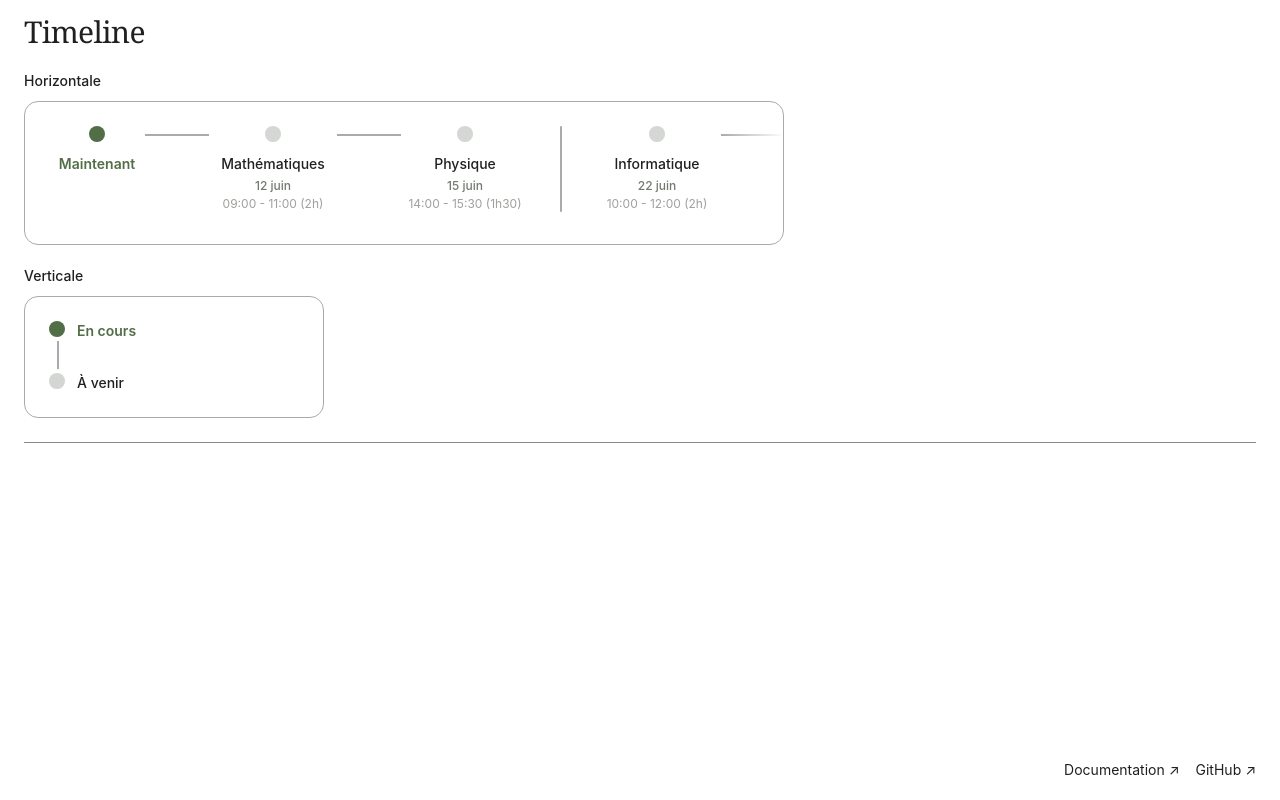
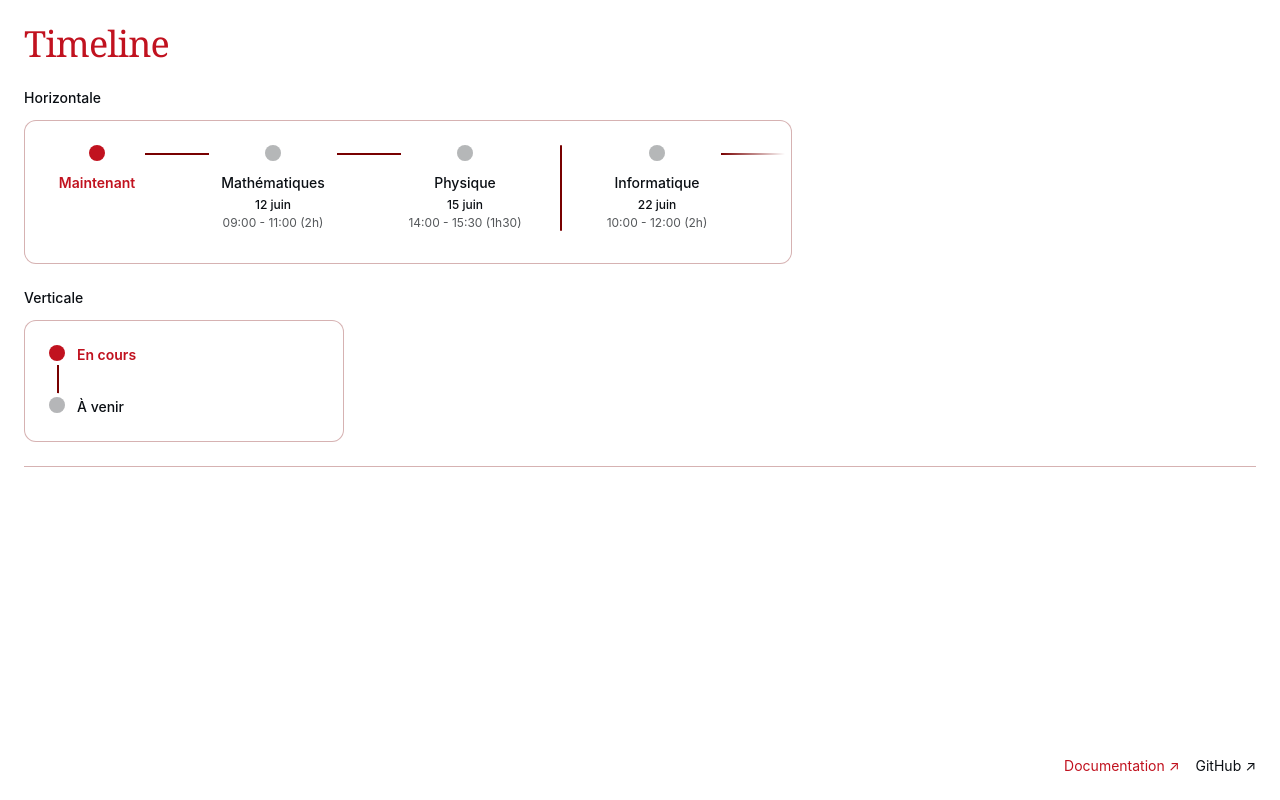
Before and after one commit to FRFlo/common-ui, a SvelteKit app: page / in a window 1280 px wide. Built offline with nearby package versions, Linux system fonts and the light colour scheme.

Commit message:
feat(ui): recréer la mise en page du catalogue
- Appliquer une palette adaptée aux modes clair et sombre
- Ajouter des vérifications de contraste du texte

```diff
--- a/src/routes/+page.svelte
+++ b/src/routes/+page.svelte
@@ -7,11 +7,14 @@
 	<meta name="description" content="Une collection de composants Svelte pour vos projets." />
 </svelte:head>
 
-<main class="catalogue" aria-label="Collection de composants">
-	<section class="component" aria-labelledby="timeline-title">
-		<h1 id="timeline-title">Timeline</h1>
-		<h2>Horizontale</h2>
-		<div class="preview">
+<main
+	class="flex min-h-screen flex-col bg-background px-6 pb-6 text-foreground scheme-light [--surface:white] [--ink:var(--color-ink)] [--accent:var(--color-crimson)] [--outline:var(--color-burgundy)] [--muted:var(--color-ink)] dark:scheme-dark dark:[--surface:var(--color-ink)] dark:[--ink:var(--color-gold-light)] dark:[--accent:var(--color-gold)] dark:[--outline:var(--color-gold)] dark:[--muted:var(--color-gold-light)]"
+	aria-label="Collection de composants"
+>
+	<section class="border-b border-border/30 py-6" aria-labelledby="timeline-title">
+		<h1 id="timeline-title" class="font-serif text-3xl tracking-tight text-primary sm:text-4xl">Timeline</h1>
+		<h2 class="mt-6 mb-3 text-sm font-medium">Horizontale</h2>
+		<div class="w-full max-w-3xl overflow-hidden rounded-xl border border-border/30 bg-background">
 			<Timeline.Root aria-label="Prochains examens">
 				<Timeline.Item class="w-24"><Timeline.Indicator active aria-hidden="true" /><Timeline.Content><Timeline.Title active>Maintenant</Timeline.Title></Timeline.Content></Timeline.Item>
 				<Timeline.Connector />
@@ -24,8 +27,8 @@
 			</Timeline.Root>
 		</div>
 
-		<h2>Verticale</h2>
-		<div class="preview vertical-preview">
+		<h2 class="mt-6 mb-3 text-sm font-medium">Verticale</h2>
+		<div class="w-full max-w-xs overflow-hidden rounded-xl border border-border/30 bg-background">
 			<Timeline.Root orientation="vertical" aria-label="Étapes du projet">
 				<Timeline.Item><Timeline.Indicator active aria-hidden="true" /><Timeline.Content><Timeline.Title active>En cours</Timeline.Title></Timeline.Content></Timeline.Item>
 				<Timeline.Connector />
@@ -34,8 +37,8 @@
 		</div>
 	</section>
 
-	<footer class="footer" aria-label="Liens utiles">
-		<a href="https://github.com/FRFlo/common-ui#timeline">Documentation <span aria-hidden="true">↗</span></a>
-		<a href="https://github.com/FRFlo/common-ui">GitHub <span aria-hidden="true">↗</span></a>
+	<footer class="mt-auto flex flex-wrap items-center justify-end gap-4 pt-6 text-sm" aria-label="Liens utiles">
+		<a class="text-primary hover:underline focus-visible:outline-2 focus-visible:outline-offset-4 focus-visible:outline-primary" href="https://github.com/FRFlo/common-ui#timeline">Documentation <span aria-hidden="true">↗</span></a>
+		<a class="hover:text-primary hover:underline focus-visible:outline-2 focus-visible:outline-offset-4 focus-visible:outline-primary" href="https://github.com/FRFlo/common-ui">GitHub <span aria-hidden="true">↗</span></a>
 	</footer>
 </main>
--- a/src/routes/layout.css
+++ b/src/routes/layout.css
@@ -1,109 +1,17 @@
 @import "tailwindcss";
 
-:root {
-	font-family: Inter, ui-sans-serif, system-ui, sans-serif;
-	color: var(--page-foreground);
-	background: var(--page-background);
-	color-scheme: light;
-	--page-background: #fff;
-	--page-foreground: #202020;
-	--preview-border: #aaa;
-	--divider: #888;
-	--timeline-primary: #526e47;
-	--timeline-muted: #727970;
-	font-synthesis: none;
-}
-
-@media (prefers-color-scheme: dark) {
-	:root {
-		color-scheme: dark;
-		--page-background: #181a18;
-		--page-foreground: #eee;
-		--preview-border: #555b55;
-		--divider: #555b55;
-		--timeline-primary: #a8c99a;
-		--timeline-muted: #b2bcb0;
-	}
-}
-
-
-* {
-	box-sizing: border-box;
-}
-
-body {
-	margin: 0;
-}
-
-.catalogue {
-	min-height: 100vh;
-	padding: 0 24px 20px;
-	display: flex;
-	flex-direction: column;
-}
-
-.component {
-	padding: 14px 0 24px;
-	border-bottom: 1px solid var(--divider);
-}
-
-.component h1 {
-	margin: 0 0 14px;
-	font-family: Georgia, "Times New Roman", serif;
-	font-size: clamp(24px, 3vw, 30px);
-	font-weight: 400;
-	letter-spacing: -0.025em;
-	line-height: 1.2;
-}
-
-.component h2 {
-	margin: 20px 0 10px;
-	font-size: 14px;
-	font-weight: 500;
-}
-
-.preview {
-	width: min(100%, 760px);
-	overflow: hidden;
-	border: 1px solid var(--preview-border);
-	border-radius: 14px;
-	background: var(--page-background);
-}
-
-.vertical-preview {
-	width: min(100%, 300px);
-}
-
-.footer {
-	display: flex;
-	align-self: flex-end;
-	gap: 16px;
-	align-items: center;
-	flex-wrap: wrap;
-	justify-content: flex-end;
-	margin-top: auto;
-	padding: 24px 0 0;
-}
-
-.footer a {
-	color: inherit;
-	font-size: 14px;
-	text-decoration: none;
-}
-
-.footer a:hover {
-	text-decoration: underline;
-}
-
-.footer a:focus-visible {
-	outline: 2px solid #68845d;
-	outline-offset: 4px;
+@theme {
+	--color-crimson: #c1121f;
+	--color-burgundy: #780000;
+	--color-gold: #d4af37;
+	--color-gold-light: #f6d365;
+	--color-ink: #0b0f14;
 }
 
 @theme inline {
-	--color-background: var(--page-background);
-	--color-foreground: var(--page-foreground);
-	--color-primary: var(--timeline-primary);
-	--color-border: var(--preview-border);
-	--color-muted-foreground: var(--timeline-muted);
+	--color-background: var(--surface);
+	--color-foreground: var(--ink);
+	--color-primary: var(--accent);
+	--color-border: var(--outline);
+	--color-muted-foreground: var(--muted);
 }
```
Also changed, not shown: 1 other file (tests, documents, lock files or other folders).
